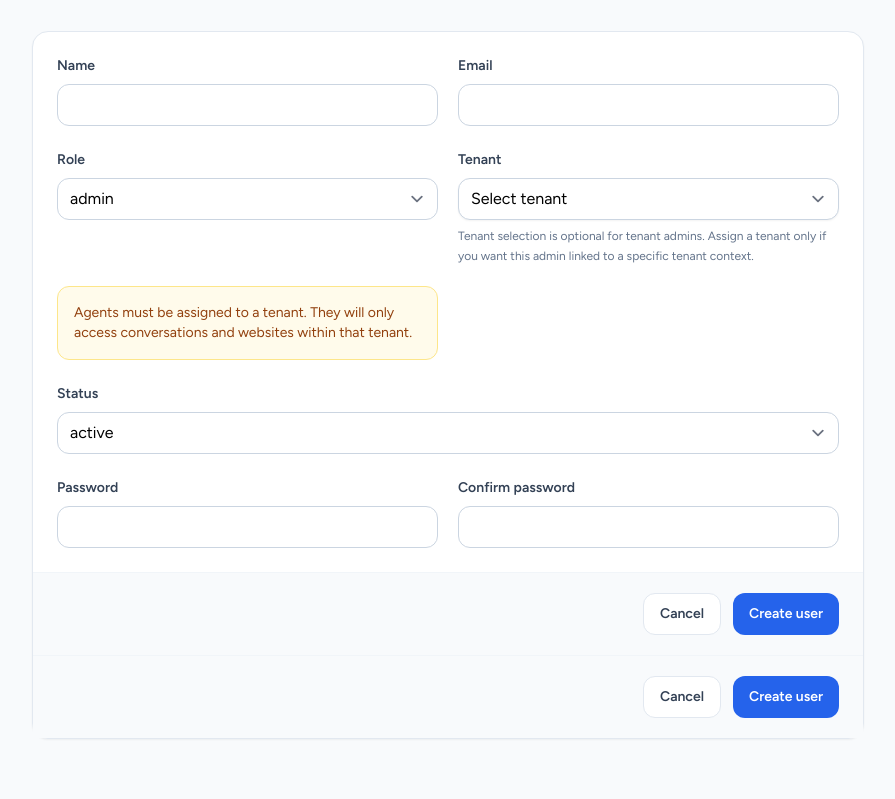
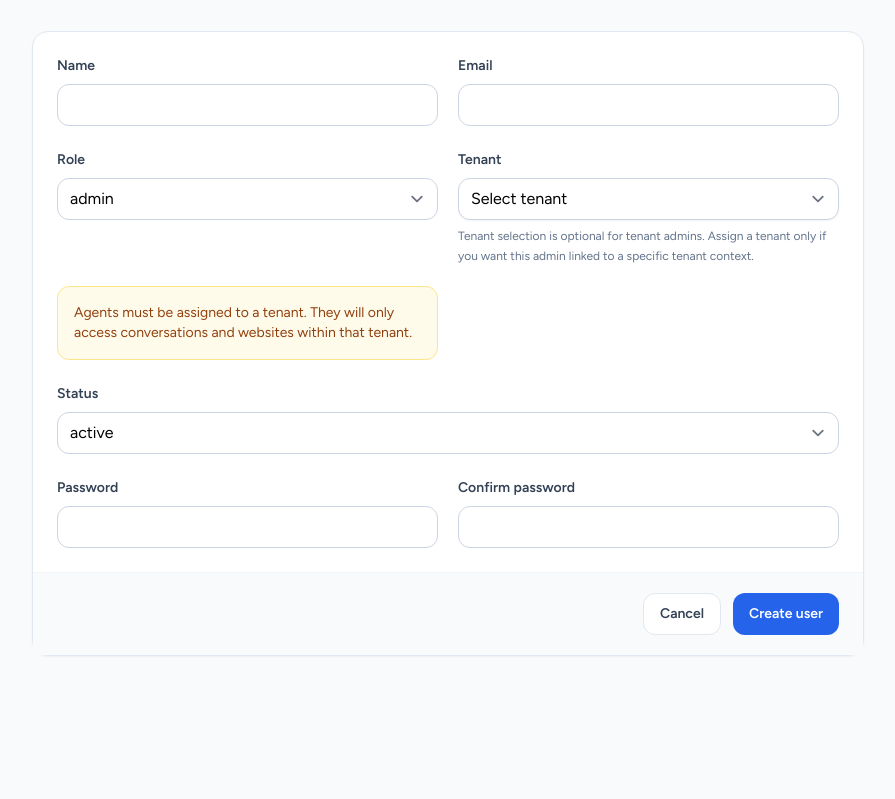
Before and after one commit to rashodchamikara/chatbot, a Laravel app: template resources/views/admin/system/users/create.blade.php in a window 1280 px wide. Shown: the part 170-969 px from the top of the page, without its empty margins (192-1087 px from the left). Run offline with Laravel 12, Linux system fonts and the light colour scheme; the template is opened without the code that fills it: most values are stand-ins (such as "Sample title", 1, 10 or a date in 2020); style sheets or scripts are compiled from the project's sources.

Commit message:
minor fix

```diff
--- a/resources/views/admin/system/users/create.blade.php
+++ b/resources/views/admin/system/users/create.blade.php
@@ -110,7 +110,7 @@
                     <span x-text="submitting ? 'Creating…' : 'Create user'"></span>
                 </button>
             </div>
-            <div class="flex justify-end gap-3 border-t border-slate-100 bg-slate-50 px-6 py-5"><a href="{{ route('admin.system.users.index') }}" class="rounded-xl border border-slate-200 bg-white px-4 py-2.5 text-sm font-semibold text-slate-700">Cancel</a><button :disabled="submitting" class="rounded-xl bg-blue-600 px-4 py-2.5 text-sm font-semibold text-white hover:bg-blue-700"><span x-text="submitting ? 'Creating…' : 'Create user'"></span></button></div>
+
         </form>
     </div></div>
 </x-app-layout>
--- a/resources/views/admin/system/users/edit.blade.php
+++ b/resources/views/admin/system/users/edit.blade.php
@@ -102,7 +102,7 @@
                     <span x-text="submitting ? 'Saving…' : 'Save changes'"></span>
                 </button>
             </div>
-            <div class="flex justify-end gap-3 border-t border-slate-100 bg-slate-50 px-6 py-5"><a href="{{ route('admin.system.users.index') }}" class="rounded-xl border border-slate-200 bg-white px-4 py-2.5 text-sm font-semibold text-slate-700">Cancel</a><button :disabled="submitting" class="rounded-xl bg-blue-600 px-4 py-2.5 text-sm font-semibold text-white hover:bg-blue-700"><span x-text="submitting ? 'Saving…' : 'Save changes'"></span></button></div>
+
         </form>
     </div></div>
 </x-app-layout>
```
